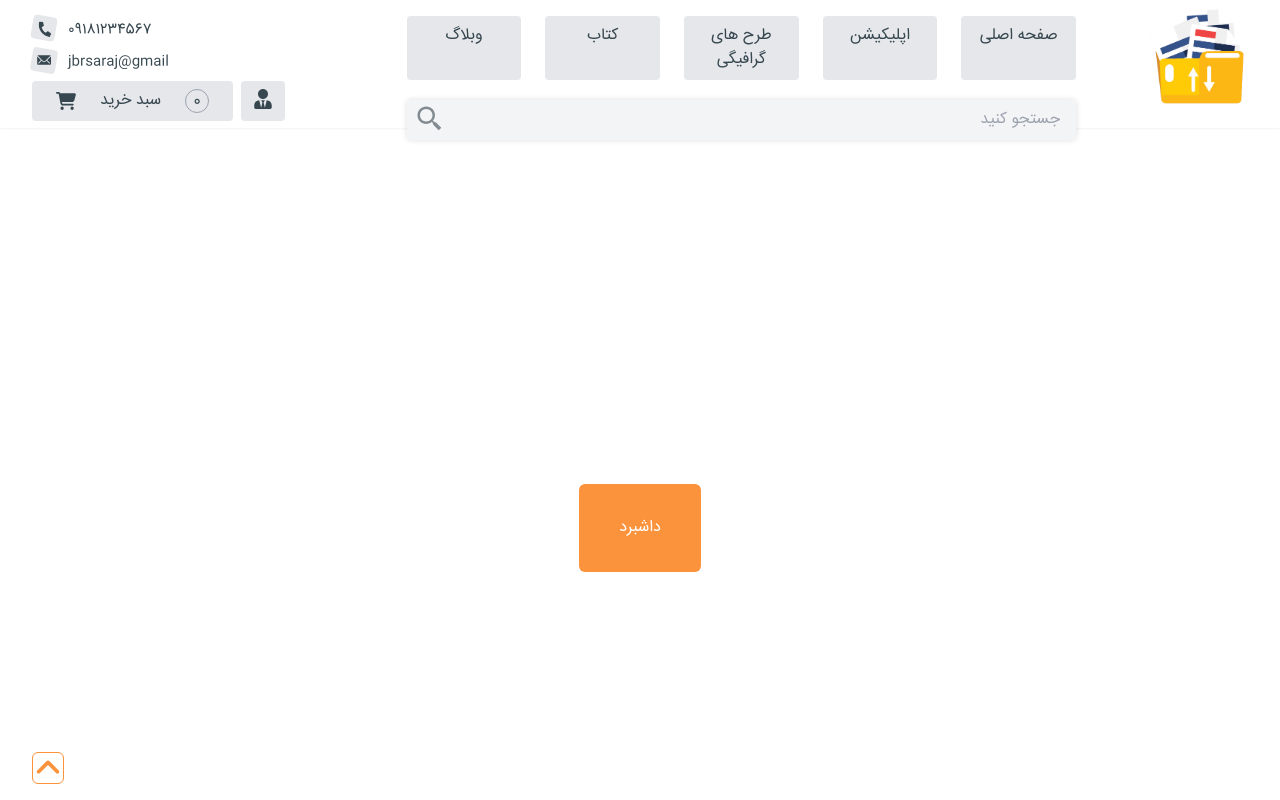
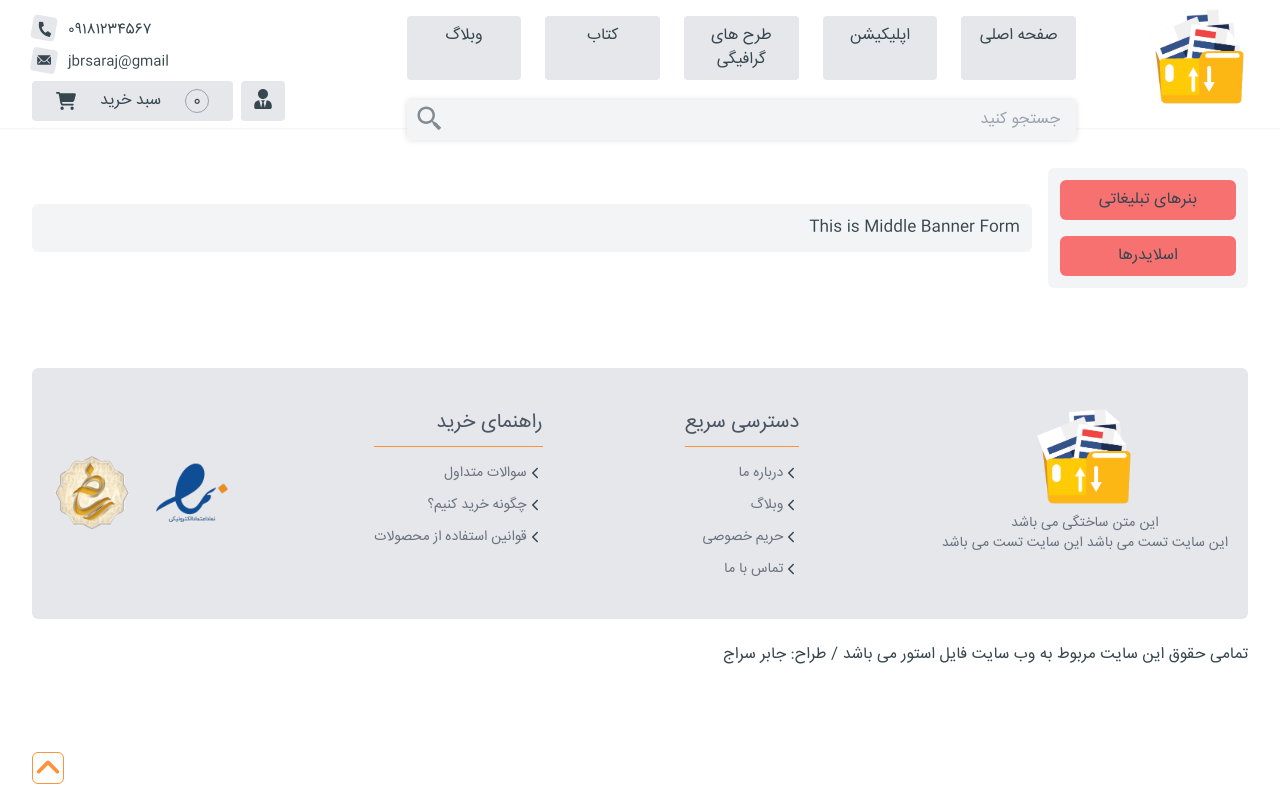
Before and after one commit to jsaraj/File-Store-Website, a Next.js app: page /dashboard in a window 1280 px wide. Shown: the top 800 px of the page. Built offline with nearby package versions, Linux system fonts and the light colour scheme.

Commit message:
Create Frontend Dashboard (Middel Banner Section)

```diff
--- /dev/null
+++ b/components/dashboard/dashboard-ctrl/dcBtn/index.jsx
@@ -0,0 +1,13 @@
+
+
+"use client"
+
+const BtnDashboard = ({ title,content,setContentChanger }) => {
+    return (
+        <div>
+            <button onClick={()=>setContentChanger(content)}  className="py-2 w-full bg-red-400 rounded-md">{title}</button>
+        </div>
+    );
+}
+
+export default BtnDashboard;
--- /dev/null
+++ b/components/dashboard/dashboard-ctrl/index.jsx
@@ -0,0 +1,14 @@
+import BtnDashboard from "./dcBtn";
+
+
+
+const DashboardCtrl = ({ setContentChanger }) => {
+    return (
+        <div className="flex flex-col gap-4">
+            <BtnDashboard title="بنرهای تبلیغاتی" content="midBanner" setContentChanger={setContentChanger} />
+            <BtnDashboard title="اسلایدرها" content="sliders" setContentChanger={setContentChanger} />
+        </div>
+    );
+}
+
+export default DashboardCtrl;
--- /dev/null
+++ b/components/dashboard/forms/middleBannerForm/index.jsx
@@ -0,0 +1,11 @@
+
+
+const MiddleBannerForm = () => {
+    return (
+        <div>
+            This is Middle Banner Form
+        </div>
+    );
+}
+
+export default MiddleBannerForm;
--- /dev/null
+++ b/components/dashboard/forms/sliderForm/index.jsx
@@ -0,0 +1,12 @@
+
+
+
+const SliderForm = () => {
+    return (
+        <div>
+            this is Slider Form
+        </div>
+    );
+}
+
+export default SliderForm;
--- /dev/null
+++ b/components/dashboard/mainDashboard/index.jsx
@@ -0,0 +1,41 @@
+"use client"
+
+import { useEffect, useState } from "react";
+import DashboardCtrl from "../dashboard-ctrl";
+import MiddleBannerForm from "../forms/middleBannerForm";
+import SliderForm from "../forms/sliderForm";
+
+
+const MainDashboard = () => {
+    const [contentChanger, setContentChanger] = useState("midBanner")
+    const [detail, setDetail] = useState(<MiddleBannerForm />)
+
+
+    useEffect(() => {
+        if (contentChanger == "midBanner") {
+            setDetail(<MiddleBannerForm />)
+        }
+        else if (contentChanger === "sliders") {
+            setDetail(<SliderForm />)
+        }
+    }, [contentChanger])
+
+
+
+
+
+
+    console.log(contentChanger)
+    return (
+        <div className="flex justify-start container items-center gap-4 py-10">
+            <div className="bg-gray-100 w-2/12 rounded-md p-3">
+                <DashboardCtrl setContentChanger={setContentChanger} />
+            </div>
+            <div className="bg-gray-100 w-10/12 rounded-md p-3">
+                {detail}
+            </div>
+        </div>
+    );
+}
+
+export default MainDashboard;
--- a/src/app/dashboard/page.jsx
+++ b/src/app/dashboard/page.jsx
@@ -1,13 +1,9 @@
-
-
+import MainDashboard from "../../../components/dashboard/mainDashboard";
 
 const Dashboard = () => {
     return (
-        <div className="flex justify-center h-screen items-center">
-            <div className="px-10 py-8 bg-orange-400 text-white rounded-md">
-                داشبرد
-            </div>
-
+        <div>
+            <MainDashboard/>
         </div>
     );
 }
```
